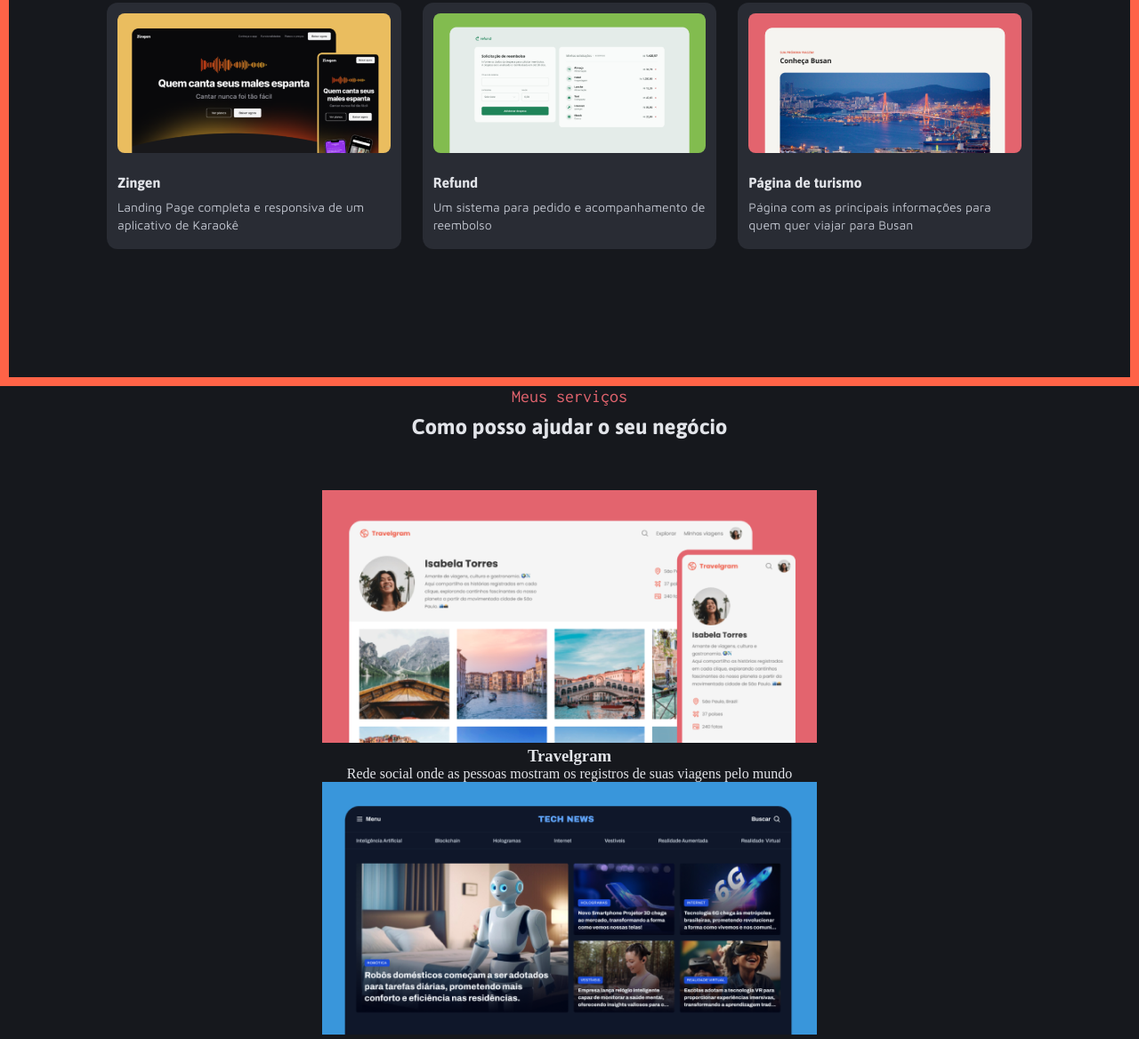
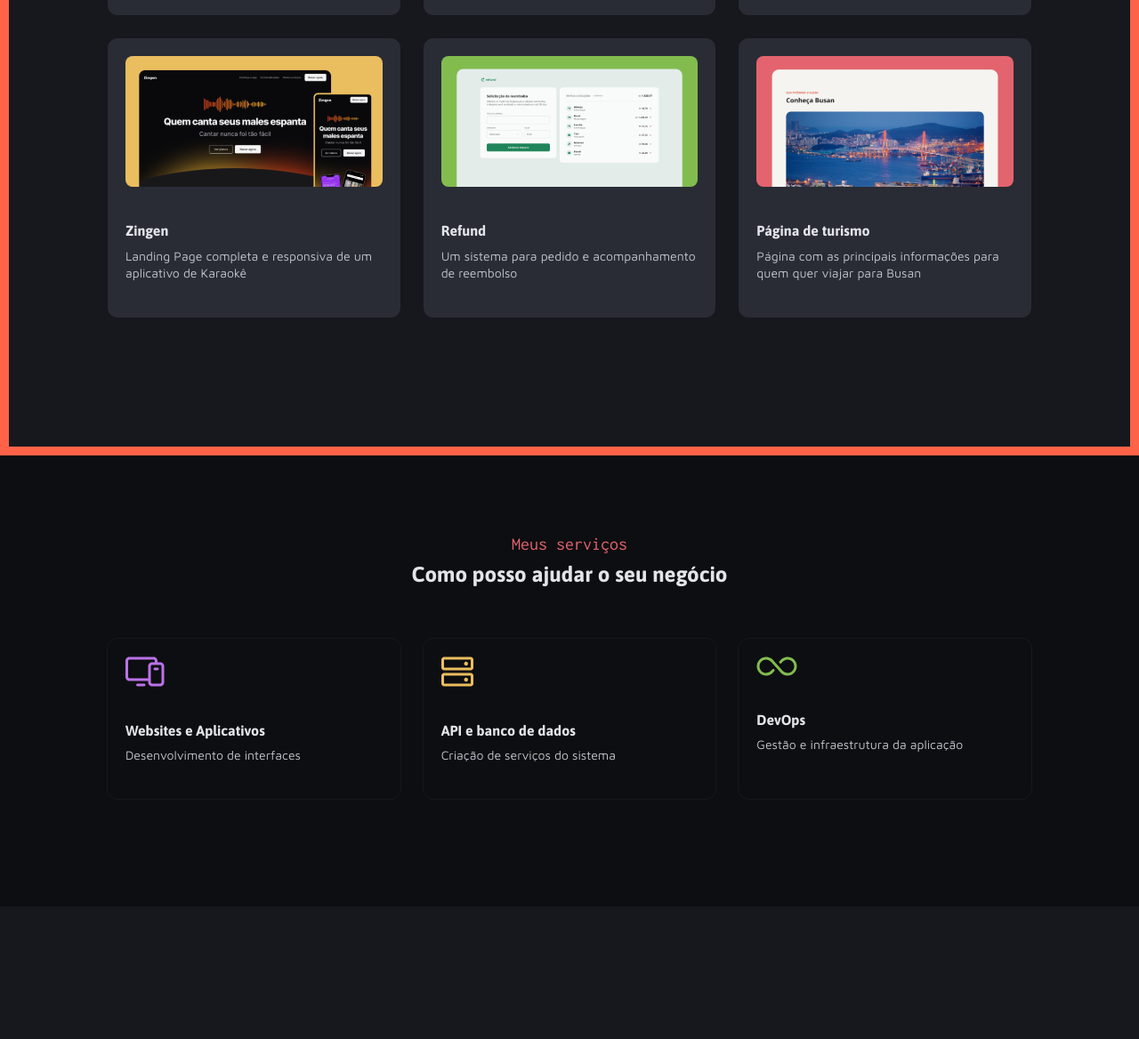
Before and after one commit to maurodiogodev/portfolio-dev, a plain HTML site: page index.html in a window 1280 px wide. Shown: the part 1250-2418 px from the top of the page at 89% size. After the commit the page ends 2269 px from the top, so only its background shows below. Drawn offline with Linux system fonts and the light colour scheme.

Commit message:
services section styles

```diff
--- a/index.html
+++ b/index.html
@@ -134,30 +134,31 @@
                 <p>Meus serviços</p>
                 <h2>Como posso ajudar o seu negócio</h2>
             </div>
-
+            <div class="cards-wrapper">
                 <figure>
-                <img src="./assets/images/Thumbnail_Project-01.png" alt="">
+                    <img src="./assets/icons/multiple-devices-colored.svg"
+                        alt="Desenvolvimento de interfaces para Websites e Aplicativos">
                     <figcaption>
-                    <h3>Travelgram</h3>
-                    <p>Rede social onde as pessoas mostram os registros de suas viagens pelo mundo</p>
+                        <h3>Websites e Aplicativos</h3>
+                        <p>Desenvolvimento de interfaces</p>
                     </figcaption>
                 </figure>
 
                 <figure>
-                <img src="./assets/images/Thumbnail_Project-02.png" alt="">
+                    <img src="./assets/icons/hard-drives-colored.svg"
+                        alt="Criação de serviços do sistema com API e banco de dados">
                     <figcaption>
-                    <h3>Tech News</h3>
-                    <p>Homepage de um portal de notícias sobre a área de tecnologia</p>
+                        <h3>API e banco de dados</h3>
+                        <p>Criação de serviços do sistema </p>
                     </figcaption>
                 </figure>
 
                 <figure>
-                <img src="./assets/images/Thumbnail_Project-03.png" alt="">
+                    <img src="./assets/icons/infinity-colored.svg" alt="Gestão e infraestrutura da aplicação">
                     <figcaption>
-                    <h3>Página de receita</h3>
-                    <p>Página com o passo a passo de uma receita para cupcakes</p>
+                        <h3>DevOps</h3>
+                        <p>Gestão e infraestrutura da aplicação</p>
                     </figcaption>
-            </figure>
                 </figure>
             </div>
     </section>
--- a/styles/global.css
+++ b/styles/global.css
@@ -68,3 +68,11 @@ ul {
         margin-bottom: 5.6rem;
     }
 }
+
+
+.cards-wrapper {
+    display: grid;
+    grid-template-columns: repeat(3, 1fr);
+    grid-auto-flow: row;
+    gap: 2.4rem;
+}
--- a/styles/section-projects.css
+++ b/styles/section-projects.css
@@ -1,14 +1,6 @@
 .projects {
     padding-block: 7.2rem 14.4rem;
     border: 10px solid tomato;
-}
-
-.projects .cards-wrapper {
-    display: grid;
-    grid-template-columns: repeat(3, 1fr);
-    grid-auto-flow: row;
-    gap: 2.4rem;
-
 
     figure {
         padding: 1.2rem;
--- a/styles/section-services.css
+++ b/styles/section-services.css
@@ -0,0 +1,38 @@
+.services {
+    background-color: var(--gray-100);
+    padding-block: 8.8rem 12rem;
+}
+
+.cards-wrapper {
+
+    figure {
+        padding: 2rem;
+        border-radius: 1.2rem;
+        border: 1px solid var(--gray-200);
+
+        img {
+            display: flex;
+            justify-content: flex-start;
+
+            margin-bottom: 4rem;
+        }
+
+        figcaption {
+            margin-bottom: 2rem;
+            text-align: left;
+
+
+            h3 {
+                font: var(--title-sm);
+                color: var(--gray-600);
+                margin-bottom: 8px;
+            }
+
+            p {
+                font: var(--text-sm);
+                color: var(--gray-500);
+                margin-bottom: 6px;
+            }
+        }
+    }
+}
```
Lines whose indentation alone changed are shown as unchanged.
